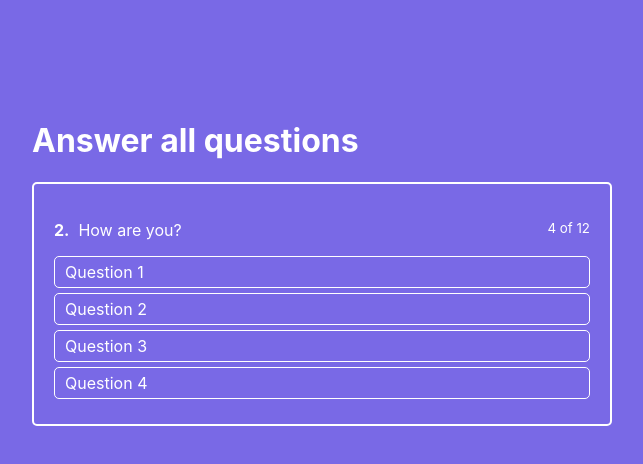
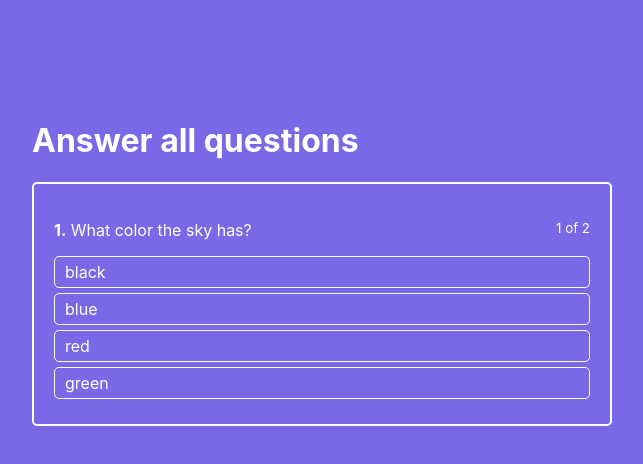
Before and after one commit to dimakruhlyi/udemy-react, a React app in the folder react-quiz/: page / in a window 1280 px wide. Shown: the top 464 px of the page, without its empty margins (318-961 px from the left). Built offline with nearby package versions, Linux system fonts and the light colour scheme.

Commit message:
added changing question

```diff
--- a/react-quiz/src/components/ActiveQuiz/ActiveQuiz.js
+++ b/react-quiz/src/components/ActiveQuiz/ActiveQuiz.js
@@ -7,12 +7,13 @@ const ActiveQuiz = props => {
     <div className = {classes.ActiveQuiz}>
         <p className = {classes.Question}>
             <span>
-                <strong>2.</strong>&nbsp;
-                How are you?
+                <strong>{props.answerNumber}.</strong>&nbsp;
+                {props.question}
             </span>
-            <small>4 of 12</small>
+            <small>{props.answerNumber} of {props.quizLength}</small>
         </p>
-      <AnswersList  answers = {props.answers}/>
+      <AnswersList  answers = {props.answers}
+      onAnswerClick = {props.onAnswerClick}/>
     </div>
    )
 }
--- a/react-quiz/src/components/ActiveQuiz/AnswersList/AnswerItem/AnswerItem.js
+++ b/react-quiz/src/components/ActiveQuiz/AnswersList/AnswerItem/AnswerItem.js
@@ -3,8 +3,10 @@ import classes from './AnswerItem.module.css'
 
 const AnswerItem = props =>{
     return(
-        <li className = {classes.AnswerItem}>
+        <li className = {classes.AnswerItem}
+        onClick = {() =>{props.onAnswerClick(props.answers.id)}}>
             {props.answers.text}
+
         </li>
     )
 }
--- a/react-quiz/src/components/ActiveQuiz/AnswersList/AnswersList.js
+++ b/react-quiz/src/components/ActiveQuiz/AnswersList/AnswersList.js
@@ -7,7 +7,8 @@ const AnswersList = props => {
         <ul className = {classes.AnswersList}>
             {props.answers.map((answers,index) => {
                 return(
-                    <AnswerItem  answers = {answers} key = {index}/>
+                    <AnswerItem  answers = {answers} key = {index}
+                    onAnswerClick = {props.onAnswerClick}/>
                 )
             })}
         </ul>
--- a/react-quiz/src/containers/quiz/Quiz.js
+++ b/react-quiz/src/containers/quiz/Quiz.js
@@ -4,16 +4,38 @@ import ActiveQuiz from '../../components/ActiveQuiz/ActiveQuiz'
 
 class Quiz extends Component{
     state = {
+        activeQuestion: 0,
         quiz: [
             {
+                question: 'What color the sky has?',
+                rightAnswerId: 2,
+                id: 1,
                 answers: [
-                    {text: 'Question 1'},
-                    {text: 'Question 2'},
-                    {text: 'Question 3'},
-                    {text: 'Question 4'}
+                    {text: 'black', id: 1},
+                    {text: 'blue', id: 2},
+                    {text: 'red', id: 3},
+                    {text: 'green', id: 4}
+                ]
+            },
+            {
+                question: 'When Kyiv was founded?',
+                rightAnswerId: 4,
+                id: 2,
+                answers: [
+                    {text: '851', id: 1},
+                    {text: '988', id: 2},
+                    {text: '327', id: 3},
+                    {text: '482', id: 4}
                 ]
             }
         ]
+    }
+    onAnswerClickHandler = answerId => {
+        console.log('Answer id: ', answerId);
+
+        this.setState({
+            activeQuestion: this.state.activeQuestion + 1
+        })
     }
 
     render(){
@@ -21,7 +43,12 @@ class Quiz extends Component{
             <div className = {classes.Quiz}>
                 <div className = {classes.QuizWrapper}>
                     <h1>Answer all questions</h1>
-                    <ActiveQuiz  answers = {this.state.quiz[0].answers}/>
+                    <ActiveQuiz
+                    answers = {this.state.quiz[this.state.activeQuestion].answers}
+                    question = {this.state.quiz[this.state.activeQuestion].question}
+                    onAnswerClick = {this.onAnswerClickHandler}
+                    quizLength = {this.state.quiz.length}
+                    answerNumber = {this.state.activeQuestion + 1}/>
                 </div>
             </div>
         )
```
